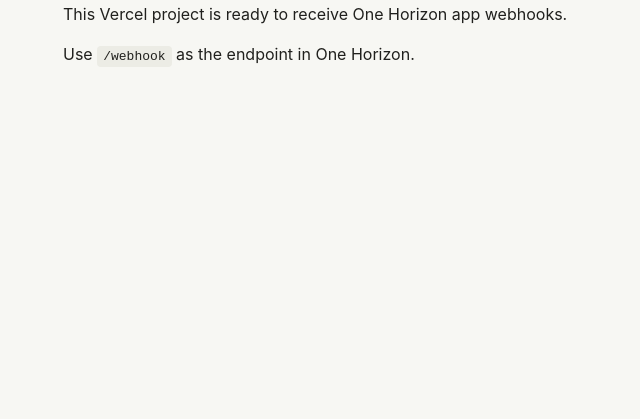
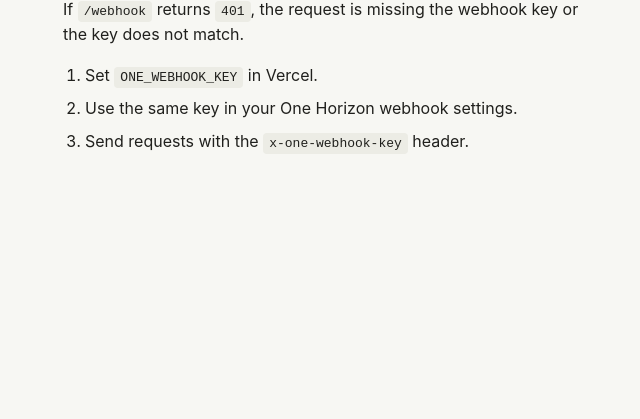
Before and after one commit to onehorizonai/webhook-template-vercel, a website: page public/index.html in a window 1280 px wide. Shown: the part 381-800 px from the top of the page, without its empty margins (317-957 px from the left). Drawn offline with Linux system fonts and the light colour scheme.

Commit message:
Explain protected webhook endpoint

```diff
--- a/public/index.html
+++ b/public/index.html
@@ -36,6 +36,16 @@
         line-height: 1.55;
       }
 
+      ol {
+        margin: 0 0 16px;
+        padding-left: 22px;
+        line-height: 1.55;
+      }
+
+      li {
+        margin-bottom: 8px;
+      }
+
       code {
         padding: 3px 6px;
         border-radius: 4px;
@@ -59,6 +69,12 @@
       <h1>One Horizon webhook receiver</h1>
       <p>This Vercel project is ready to receive One Horizon app webhooks.</p>
       <p>Use <code>/webhook</code> as the endpoint in One Horizon.</p>
+      <p>If <code>/webhook</code> returns <code>401</code>, the request is missing the webhook key or the key does not match.</p>
+      <ol>
+        <li>Set <code>ONE_WEBHOOK_KEY</code> in Vercel.</li>
+        <li>Use the same key in your One Horizon webhook settings.</li>
+        <li>Send requests with the <code>x-one-webhook-key</code> header.</li>
+      </ol>
     </main>
   </body>
 </html>
```
Also changed, not shown: README.md.
